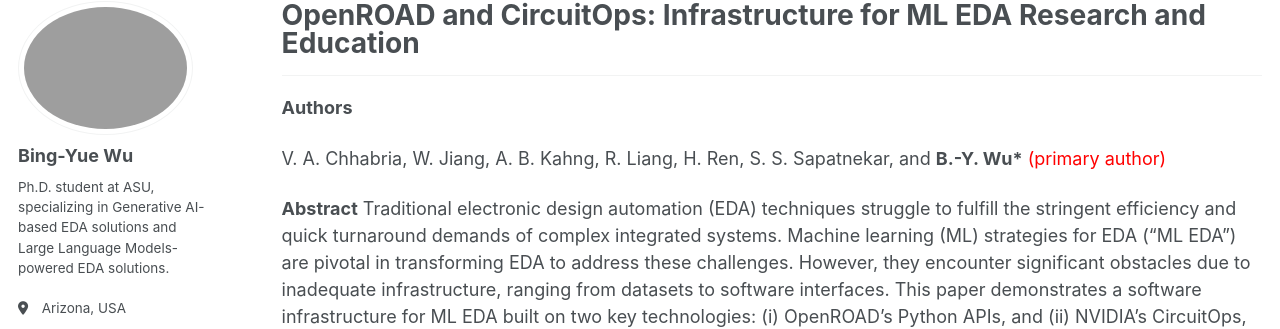
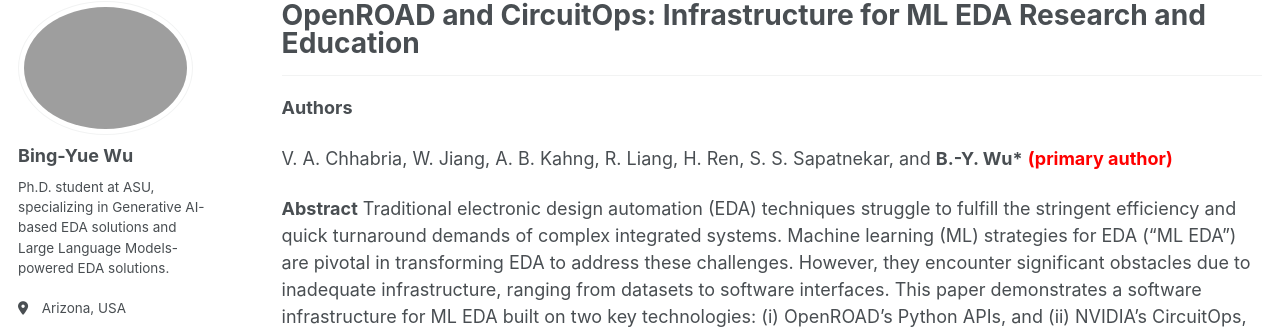
Before and after one commit to bingyuew/bingyuew.github.io, a Jekyll site: the page built from _publications/2024-04-22-vts.md, in a window 1280 px wide. Shown: the part 105-434 px from the top of the page. Built offline with Jekyll 4.4.1, drawn with Linux system fonts in a browser that asks for light colours; some web fonts are replaced.

Commit message:
update about
Signed-off-by: 吳秉曜 <wubingyao@MacBook-bro.local>

```diff
--- a/_publications/2024-04-22-vts.md
+++ b/_publications/2024-04-22-vts.md
@@ -5,14 +5,14 @@
 permalink: /publication/2024-04-22-vts
 date: 2024-04-22
 venue: 'IEEE VLSI Test Symposium (VTS)'
-author: 'V. A. Chhabria, W. Jiang, A. B. Kahng, R. Liang, H. Ren, S. S. Sapatnekar, and <strong>B.-Y. Wu*</strong> <span style="color: red;">(primary author)</span>'
+author: 'V. A. Chhabria, W. Jiang, A. B. Kahng, R. Liang, H. Ren, S. S. Sapatnekar, and <strong>B.-Y. Wu*</strong> <strong><span style="color: red;">(primary author)</span></strong>'
 #citation: 'V. A. Chhabria, W. Jiang, A. B. Kahng, R. Liang, H. Ren, S. S. Sapatnekar, and B.-Y. Wu, “OpenROAD and CircuitOps: Infrastructure for ML EDA Research and Education“, Proc. VTS, 2024.'
 ---
 ****
 
 **Authors**
 
-V. A. Chhabria, W. Jiang, A. B. Kahng, R. Liang, H. Ren, S. S. Sapatnekar, and **B.-Y. Wu\*** <span style="color: red;">(primary author)</span>
+V. A. Chhabria, W. Jiang, A. B. Kahng, R. Liang, H. Ren, S. S. Sapatnekar, and **B.-Y. Wu\*** <span style="color: red;">**(primary author)**</span>
 
 **Abstract**
 Traditional electronic design automation (EDA) techniques struggle to fulfill the stringent efficiency and quick turnaround demands of complex integrated systems. Machine learning (ML) strategies for EDA (“ML EDA”) are pivotal in transforming EDA to address these challenges. However, they encounter significant obstacles due to inadequate infrastructure, ranging from datasets to software interfaces. This paper demonstrates a software infrastructure for ML EDA built on two key technologies: (i) OpenROAD’s Python APIs, and (ii) NVIDIA’s CircuitOps, an EDA data representation format tailored for ML, facilitating ML EDA applications. The paper illustrates three ML EDA examples that utilize the established OpenROAD and CircuitOps infrastructure.
```
Also changed, not shown: _publications/2024-09-09-mlcad.md (+2 -2 lines).
